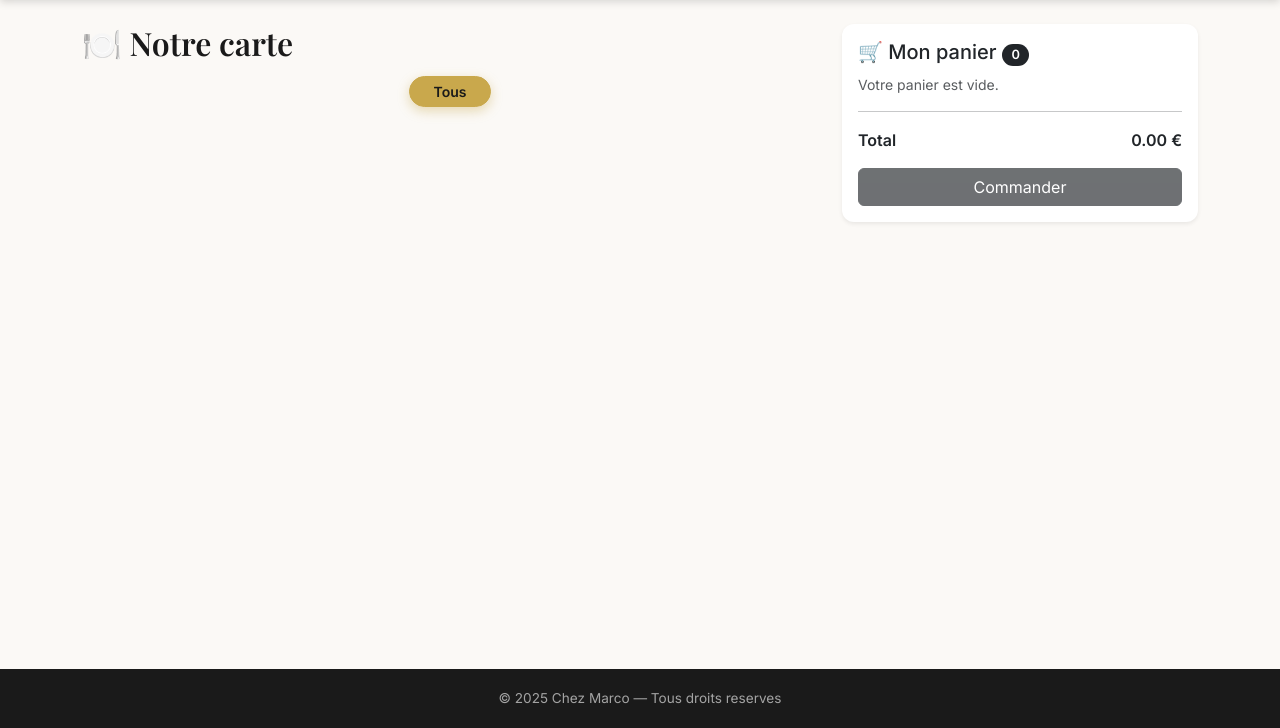
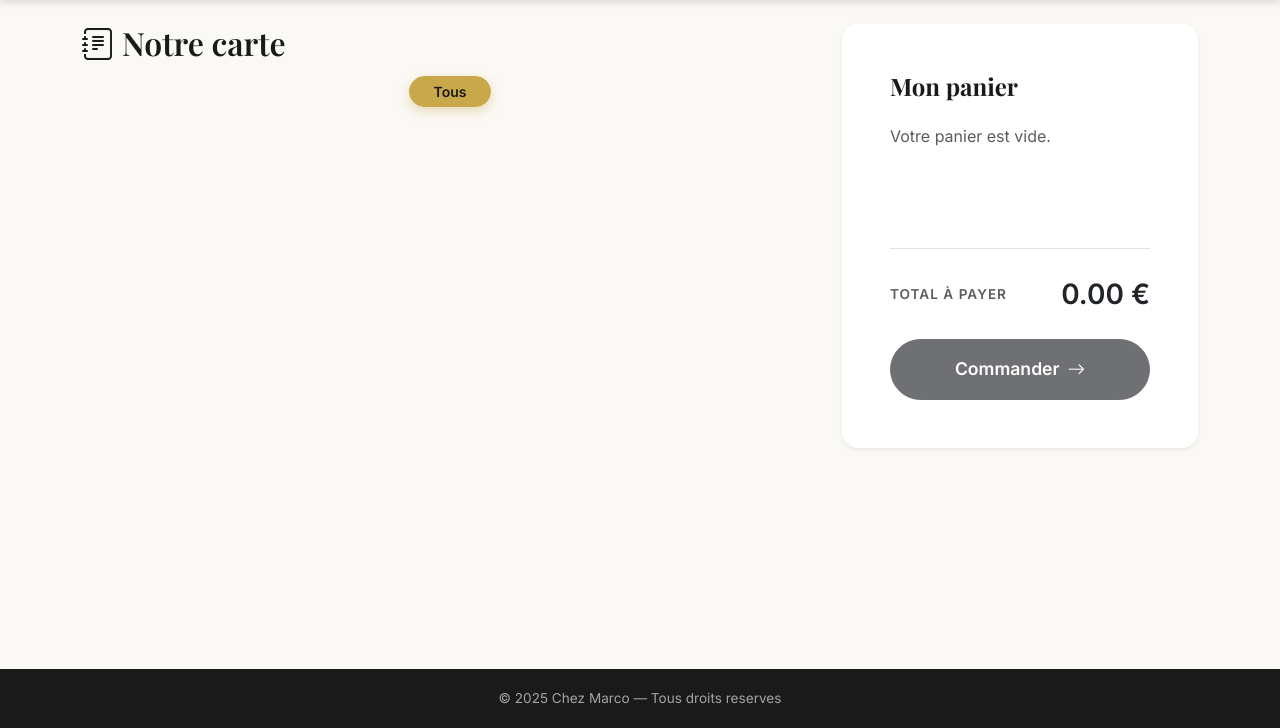
Before and after one commit to merwanerachedi/SAE-WebSite, a PHP site: page /?action=plats in a window 1280 px wide. Shown: the part 72-800 px from the top of the page. Run offline with PHP 8.4, Linux system fonts and the light colour scheme; the visitor is signed in with stand-in values (Sample User, id 1); data that the repository does not hold is empty.

Commit message:
style(front): refonte visuelle du panier et intégration d'icônes pro
- header.php : ajout du CDN Bootstrap Icons
- catalogue.php : refonte UI de la carte panier (bords arrondis, total plus visible, bouton commander style pilule avec flèche)
- cart.js : amélioration du rendu des items du panier (espacement, badge quantité) et remplacement du bouton de suppression texte par une icône bi-trash3
- home.php & catalogue.php : remplacement de tous les emojis par des icônes Bootstrap (bi-house-heart, bi-basket2, bi-cup-straw, bi-journal-text, bi-cart-plus) pour un rendu plus professionnel

```diff
--- a/projet-restaurant/public/js/cart.js
+++ b/projet-restaurant/public/js/cart.js
@@ -33,16 +33,23 @@ const cart = {
         if (!container) return;
 
         if (this.items.length === 0) {
-            container.innerHTML = '<p class="text-muted small">Votre panier est vide.</p>';
+            container.innerHTML = '<p class="text-muted">Votre panier est vide.</p>';
         } else {
             container.innerHTML = this.items.map(item => `
-                <div class="d-flex justify-content-between align-items-center mb-2">
+                <div class="d-flex justify-content-between align-items-center mb-3 pb-3 border-bottom" style="border-color: rgba(0,0,0,0.05) !important;">
                     <div>
-                        <span class="fw-semibold">${item.nom}</span><br>
-                        <small class="text-muted">x${item.quantite} — ${(item.prix * item.quantite).toFixed(2)} €</small>
+                        <div class="fw-bold mb-1" style="font-size: 0.95rem;">${item.nom}</div>
+                        <div class="text-muted" style="font-size: 0.85rem;">
+                            <span class="badge text-dark border px-2 py-1 me-2" style="background-color: #FBF9F6;">x${item.quantite}</span>
+                            <span class="fw-semibold">${(item.prix * item.quantite).toFixed(2)} €</span>
+                        </div>
                     </div>
-                    <button class="btn btn-sm btn-outline-danger py-0"
-                            onclick="cart.remove(${item.id})">x</button>
+                    <button class="btn btn-sm btn-outline-danger rounded-circle d-flex justify-content-center align-items-center p-0 transition shadow-sm"
+                            style="width: 32px; height: 32px;"
+                            onclick="cart.remove(${item.id})"
+                            title="Supprimer">
+                        <i class="bi bi-trash3"></i>
+                    </button>
                 </div>
             `).join('');
         }
--- a/projet-restaurant/views/home.php
+++ b/projet-restaurant/views/home.php
@@ -27,21 +27,21 @@
     <div class="row g-4 text-center">
         <div class="col-md-4">
             <div class="p-4 card h-100 border-0">
-                <div class="mb-3" style="font-size: 2.5rem;">🍝</div>
+                <div class="mb-3 text-dore" style="font-size: 2.5rem;"><i class="bi bi-house-heart"></i></div>
                 <h4 class="mb-3 text-dore">Fait Maison</h4>
                 <p class="text-muted">Toutes nos pâtes sont préparées chaque matin par notre chef avec de la farine italienne sélectionnée avec amour.</p>
             </div>
         </div>
         <div class="col-md-4">
             <div class="p-4 card h-100 border-0">
-                <div class="mb-3" style="font-size: 2.5rem;">🍅</div>
+                <div class="mb-3 text-dore" style="font-size: 2.5rem;"><i class="bi bi-basket2"></i></div>
                 <h4 class="mb-3 text-dore">Produits Frais</h4>
                 <p class="text-muted">Des ingrédients importés directement d'Italie et des légumes de nos producteurs locaux partenaires.</p>
             </div>
         </div>
         <div class="col-md-4">
             <div class="p-4 card h-100 border-0">
-                <div class="mb-3" style="font-size: 2.5rem;">🍷</div>
+                <div class="mb-3 text-dore" style="font-size: 2.5rem;"><i class="bi bi-cup-straw"></i></div>
                 <h4 class="mb-3 text-dore">Cave d'Exception</h4>
                 <p class="text-muted">Une sélection pointue de vins italiens pour accompagner parfaitement chaque plat de notre carte gourmande.</p>
             </div>
--- a/projet-restaurant/views/layout/header.php
+++ b/projet-restaurant/views/layout/header.php
@@ -8,6 +8,7 @@
     <link href="https://cdn.jsdelivr.net/npm/bootstrap@5.3.0/dist/css/bootstrap.min.css" rel="stylesheet">
     <link rel="preconnect" href="https://fonts.googleapis.com">
     <link href="https://fonts.googleapis.com/css2?family=Playfair+Display:wght@600;700&family=Inter:wght@400;500;600&display=swap" rel="stylesheet">
+    <link rel="stylesheet" href="https://cdn.jsdelivr.net/npm/bootstrap-icons@1.11.3/font/bootstrap-icons.min.css">
     <link rel="stylesheet" href="<?= BASE_URL ?>public/css/style.css?v=<?= time() ?>">
 </head>
 <body>
--- a/projet-restaurant/views/plats/catalogue.php
+++ b/projet-restaurant/views/plats/catalogue.php
@@ -2,7 +2,7 @@
 <div class="row">
     <!-- Catalogue des plats -->
     <div class="col-md-8">
-        <h2 class="mb-3">🍽️ Notre carte</h2>
+        <h2 class="mb-3"><i class="bi bi-journal-text me-2"></i>Notre carte</h2>
 
         <!-- Boutons de filtre — fonctionnels à l'étape 15 -->
         <div class="mb-5 d-flex flex-wrap justify-content-center gap-3" id="filter-buttons">
@@ -49,7 +49,7 @@
                                     data-id="<?= $plat['id'] ?>"
                                     data-nom="<?= htmlspecialchars($plat['nom']) ?>"
                                     data-prix="<?= $plat['prix'] ?>">
-                                🛒 <span>Ajouter</span>
+                                <i class="bi bi-cart-plus"></i> <span>Ajouter</span>
                             </button>
                         </div>
                     </div>
@@ -59,22 +59,28 @@
         </div>
     </div>
 
-    <!-- Zone panier — fonctionnelle à l'étape 14 -->
+    <!-- Zone panier -->
     <div class="col-md-4">
-        <div class="card sticky-top shadow-sm" style="top: 80px">
-            <div class="card-body">
-                <h5>🛒 Mon panier <span class="badge bg-dark" id="cart-badge">0</span></h5>
-                <div id="cart-items">
-                    <p class="text-muted small">Votre panier est vide.</p>
+        <div class="card sticky-top shadow-sm border-0" style="top: 80px; border-radius: 16px;">
+            <div class="card-body p-4 p-xl-5">
+                <h4 class="mb-4 d-flex justify-content-between align-items-center fw-bold" style="font-family: 'Playfair Display', serif;">
+                    <span>Mon panier</span>
+                    <span class="badge rounded-pill" id="cart-badge" style="background-color: var(--marco-rouge); font-family: 'Inter', sans-serif; font-size: 1rem;">0</span>
+                </h4>
+
+                <div id="cart-items" class="mb-4" style="min-height: 100px;">
+                    <p class="text-muted">Votre panier est vide.</p>
                 </div>
-                <hr>
-                <div class="d-flex justify-content-between fw-bold">
-                    <span>Total</span>
-                    <span id="cart-total">0.00 €</span>
+
+                <div class="border-top pt-4">
+                    <div class="d-flex justify-content-between align-items-center mb-4">
+                        <span class="text-muted text-uppercase fw-semibold" style="font-size: 0.85rem; letter-spacing: 1px;">Total à payer</span>
+                        <span class="fw-bold fs-3" id="cart-total" style="color: var(--marco-rouge);">0.00 €</span>
+                    </div>
+                    <button class="btn btn-dark w-100 rounded-pill py-3 fw-bold d-flex justify-content-center align-items-center gap-2 transition" id="btn-submit-cart" disabled style="font-size: 1.1rem;">
+                        Commander <i class="bi bi-arrow-right"></i>
+                    </button>
                 </div>
-                <button class="btn btn-dark w-100 mt-3" id="btn-submit-cart" disabled>
-                    Commander
-                </button>
             </div>
         </div>
     </div>
```
